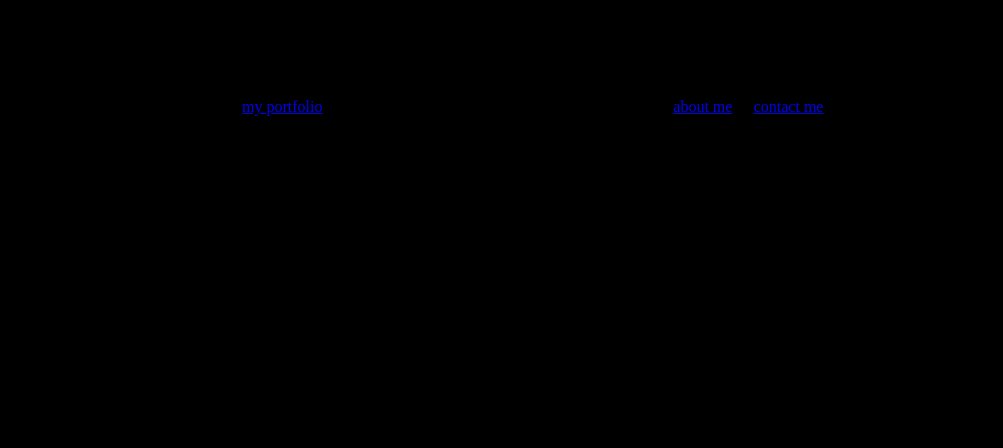
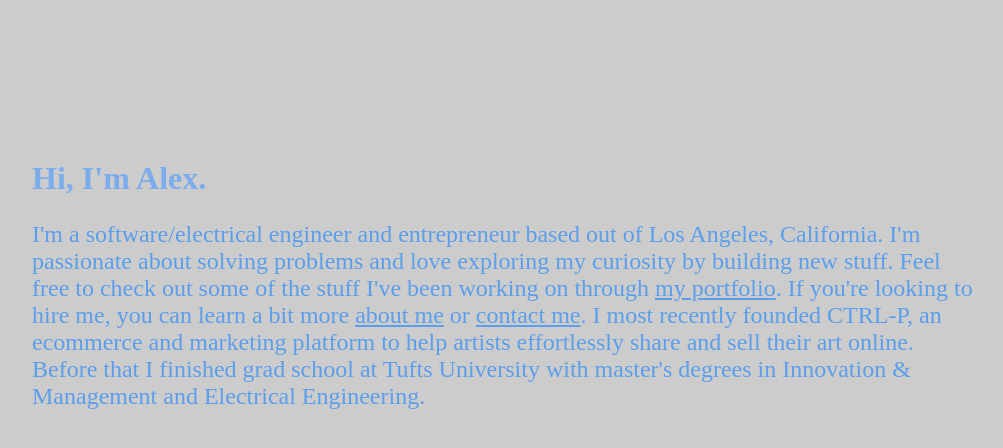
Before and after one commit to achristenson/achristenson.github.io, a plain HTML site: page index.html in a window 1280 px wide. Shown: the whole page, without its empty margins (136-1139 px from the left). Drawn offline with Linux system fonts and the light colour scheme.

Commit message:
Adding some basic style and positioning

```diff
--- a/index.html
+++ b/index.html
@@ -6,8 +6,9 @@
     <link rel="stylesheet" href="style.css">
   </head>
   <body>
-    <h1>Hi, I'm Alex.</h1>
-    <p>
+    <div class="body">
+      <h1 class="title">Hi, I'm Alex.</h1>
+      <p class="about">
         I'm a software/electrical engineer and entrepreneur based out of Los Angeles, California. I'm passionate about solving problems and
         love exploring my curiosity by building new stuff. Feel free to check out some of the stuff I've been working on through
         <a href="#">my portfolio</a>. If you're looking to hire me, you can learn a bit more <a href="#">about me</a> or
@@ -15,5 +16,6 @@
         and sell their art online. Before that I finished grad school at Tufts University with master's degrees in Innovation & Management
         and Electrical Engineering.
       </p>
+    </div>
   </body>
 </html>
--- a/style.css
+++ b/style.css
@@ -1,7 +1,19 @@
-body {
-  background-color: black;
+* {
+  color: #5B9EEB;
 }
 
-title {
-  color: blue;
+body {
+  background-color: #CCC;
 }
+
+.title {
+  color: #7BACEB;
+}
+
+.body {
+  margin: 160px;
+}
+
+.about {
+  font-size: 24px;
+}
```
Lines whose indentation alone changed are shown as unchanged.
